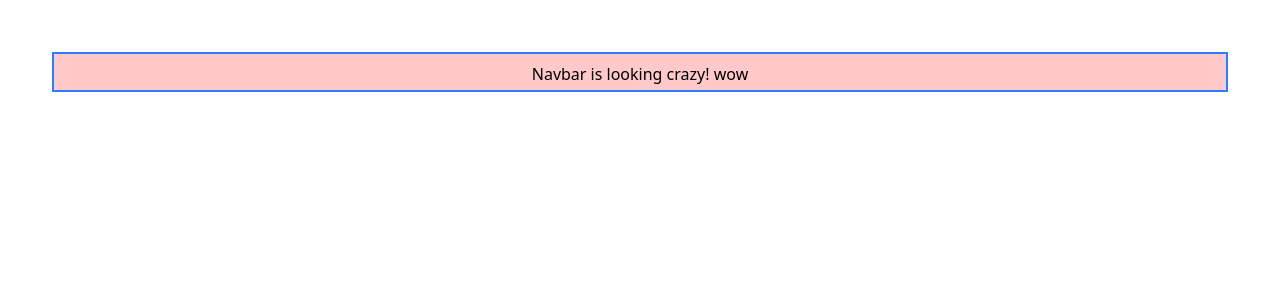
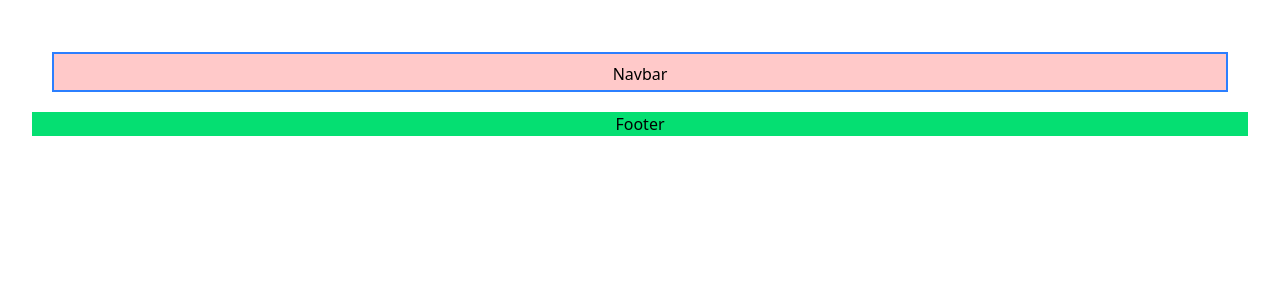
Before and after one commit to AKSHATGOYAL55/react-git-practice, a React (Vite) app: page / in a window 1280 px wide. Shown: the top 300 px of the page. Built offline with nearby package versions, Linux system fonts and the light colour scheme.

Commit message:
Add footer component

```diff
--- a/src/App.jsx
+++ b/src/App.jsx
@@ -1,5 +1,6 @@
 
 import './App.css'
+import Footer from './components/footer'
 import Navbar from './components/Navbar'
 
 function App() {
@@ -9,6 +10,7 @@ function App() {
     <>
       <div>
         <Navbar/>
+        <Footer/>
       </div>
     </>
   )
--- /dev/null
+++ b/src/components/Footer.jsx
@@ -0,0 +1,11 @@
+import React from 'react'
+
+function Footer() {
+  return (
+    <div className='bg-green-400'>
+      Footer
+    </div>
+  )
+}
+
+export default Footer
--- a/src/components/Navbar.jsx
+++ b/src/components/Navbar.jsx
@@ -3,8 +3,9 @@ import React from 'react'
 function Navbar() {
   return (
     <div className='bg-red-200 h-10 p-2 m-5 border-2 border-blue-500'>
-      Navbar is looking crazy! wow
+      Navbar
     </div>
+
   )
 }
 
```
